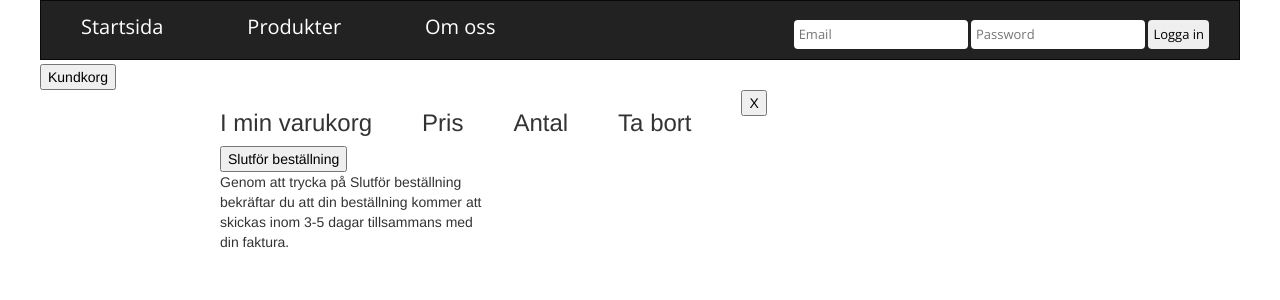
After one commit to josefinenilsson/Nagelwebbshop, a PHP site: page /order.php in a window 1280 px wide. The commit adds this page. Shown: the top 300 px of the page. Run offline with PHP 8.4, Linux system fonts and the light colour scheme.

Commit message:
kundkorg och om oss typ

```diff
--- a/about.php
+++ b/about.php
@@ -1,7 +1,10 @@
 <?php
 include "header.php";
 ?>
-<h2>Här kör vi lite fin utfyllnadstext</h2>
+    <article>
+        <h2>Om oss</h2>
+        <p>Vi är två tjejer som går det andra året på programmet Grafisk design och Webbutveckling på Tekniska Högskolan i Jönköping. Denna webbshop började vi göra under hösterminen 2013 då vi gick kursen Webb och databaser som är 6 högskolepoäng. </p>
+    </article>
 <?php
 include "footer.php";
 ?>
--- a/css/base.css
+++ b/css/base.css
@@ -180,7 +180,14 @@ clear:both
 }
 
 
+h3 {
+    float: left;
+    margin-right: 50px;
+}
 
+#ordernow{
+    width:266px;
+}
 
 
 footer{
--- /dev/null
+++ b/order.php
@@ -0,0 +1,18 @@
+<?php
+ include "header.php";
+?>
+
+<article>
+    <h3>I min varukorg</h3>
+    <h3>Pris</h3>
+    <h3>Antal</h3>
+    <h3>Ta bort</h3>
+
+    <button type="button">X</button>
+
+    <div id="ordernow">
+    <button type="button">Slutför beställning</button>
+    <p>Genom att trycka på Slutför beställning bekräftar du att din beställning kommer att skickas  inom 3-5 dagar tillsammans med din faktura.</p>
+    </div>
+
+</article>
```
